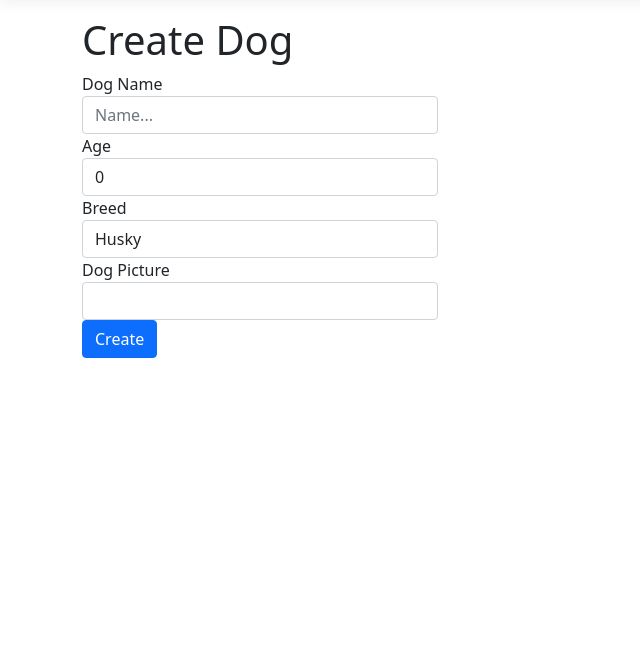
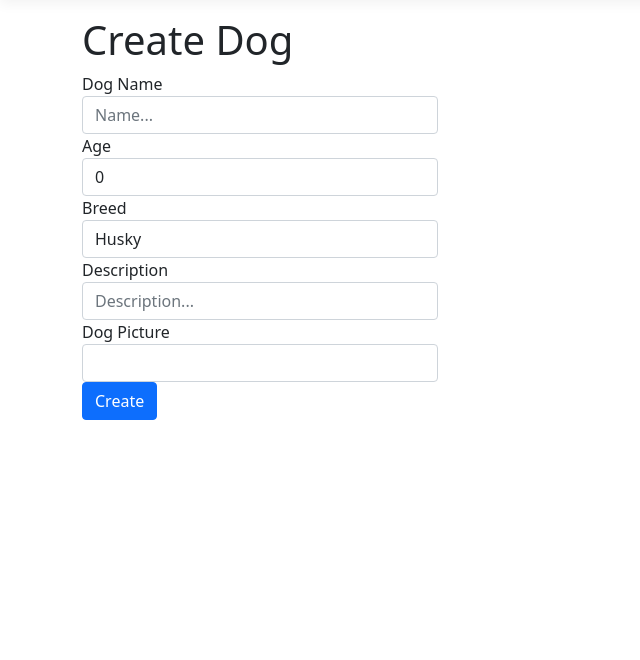
Before and after one commit to bivnv7/LatestWebDogDb, an ASP.NET Core app: page /Dog/Create in a window 1280 px wide. Shown: the part 57-717 px from the top of the page, without its empty margins (0-640 px from the left). Run offline with ASP.NET Core 8, Linux system fonts and the light colour scheme; tables that the repository leaves empty hold one stand-in row (values such as "Sample post"); style sheets or scripts are compiled from the project's sources; some libraries are stand-ins or nearby versions.

Commit message:
provalen opit za description

```diff
--- a/WebDogApp/WebDogApp.Core/Contracts/IDogService.cs
+++ b/WebDogApp/WebDogApp.Core/Contracts/IDogService.cs
@@ -10,11 +10,11 @@ namespace WebDogApp.Core.Contracts
 {
     public interface IDogService
     {
-        bool Create(string name, int age, int breedId, string picture);
-        bool UpdateDog(int dogID, string name, int age, int breedId, string picture);
+        bool Create(string name, int age, int breedId, string picture, string description);
+        bool UpdateDog(int dogID, string name, int age, int breedId, string picture, string description);
         List<Dog> GetDogs();
         Dog GetDogById(int dogID);
         bool RemoveById(int dogID);
-        List<Dog> GetDogs(string searchStringBreed, string searchStringName, string searchStringAge);
+        List<Dog> GetDogs(string searchStringBreed, string searchStringName, string searchStringAge, string searchStringDescription);
     }
 }
--- a/WebDogApp/WebDogApp.Infrastructure/Data/Domain/Dog.cs
+++ b/WebDogApp/WebDogApp.Infrastructure/Data/Domain/Dog.cs
@@ -23,7 +23,7 @@ namespace WebDogApp.Infrastructure.Data.Domain
         public virtual Breed Breed { get; set; } = null!;
 
         public string Picture { get; set; } = null!;
-
+        public string Description { get; set; } = null!;
 
     }
 }
--- a/WebDogApp/WebDogApp/Controllers/DogController.cs
+++ b/WebDogApp/WebDogApp/Controllers/DogController.cs
@@ -18,15 +18,16 @@ namespace WebDogApp.Controllers
             this._breedService = breedsService;
         }
         // GET: DogController
-        public ActionResult Index(string searchStringBreed, string searchStringName, string searchStringAge)
+        public ActionResult Index(string searchStringBreed, string searchStringName, string searchStringAge, string searchStringDescription)
         {
-            List<IndexVM> dogs = _dogService.GetDogs(searchStringBreed, searchStringName, searchStringAge).Select(item => new IndexVM
+            List<IndexVM> dogs = _dogService.GetDogs(searchStringBreed, searchStringName, searchStringAge, searchStringDescription).Select(item => new IndexVM
             {
                 Id = item.Id,
                 Name = item.Name,
                 Age = item.Age,
                 BreedName = item.Breed.Name,
-                Picture = item.Picture
+                Picture = item.Picture,
+                Description = item.Description
             }).ToList();
 
 
@@ -47,7 +48,8 @@ namespace WebDogApp.Controllers
                 Name = item.Name,
                 Age = item.Age,
                 BreedName = item.Breed.Name,
-                Picture = item.Picture
+                Picture = item.Picture,
+                Description = item.Description
             };
             return View(dog);
         }
@@ -62,8 +64,6 @@ namespace WebDogApp.Controllers
             }).ToList();
             return View(dog);
         }
-
-        // POST: DogController/Create
         // POST: DogController/Create
         [HttpPost]
         [ValidateAntiForgeryToken]
@@ -75,7 +75,8 @@ namespace WebDogApp.Controllers
                     dog.Name,
                     dog.Age,
                     dog.BreedId,
-                    dog.Picture
+                    dog.Picture,
+                    dog.Description
                 );
 
                 if (createdId)
@@ -104,7 +105,8 @@ namespace WebDogApp.Controllers
                 Name = item.Name,
                 BreedId = item.BreedId,
                 Age = item.Age,
-                Picture = item.Picture
+                Picture = item.Picture,
+                Description = item.Description
             };
 
             dog.Breeds = _breedService.GetBreeds()
@@ -130,7 +132,8 @@ namespace WebDogApp.Controllers
                     bindingModel.Name,
                     bindingModel.Age,
                     bindingModel.BreedId,
-                    bindingModel.Picture
+                    bindingModel.Picture,
+                    bindingModel.Description
                 );
 
                 if (updated)
@@ -159,7 +162,8 @@ namespace WebDogApp.Controllers
                 Name = item.Name,
                 Age = item.Age,
                 BreedName = item.Breed.Name,
-                Picture = item.Picture
+                Picture = item.Picture,
+                Description = item.Description
             };
 
             return View(dog);
--- a/WebDogApp/WebDogApp/Models/Dog/CreateVM.cs
+++ b/WebDogApp/WebDogApp/Models/Dog/CreateVM.cs
@@ -18,6 +18,9 @@ namespace WebDogApp.Models.Dog
         public int BreedId { get; set; }
         [Display(Name = "Dog Picture")]
         public string Picture { get; set; } = null!;
+        [Display(Name = "Description")]
+        public string Description { get; set; } = null!;
+
         public virtual List<BreedPairViewModel> Breeds { get; set; } = new List<BreedPairViewModel>();
     }
 }
--- a/WebDogApp/WebDogApp/Models/Dog/DeleteVM.cs
+++ b/WebDogApp/WebDogApp/Models/Dog/DeleteVM.cs
@@ -15,6 +15,9 @@ namespace WebDogApp.Models.Dog
         [Display(Name = "Breed")]
         public string BreedName { get; set; } = null!;
         [Display(Name = "Dog Picture")]
+
         public string Picture { get; set; } = null!;
+        [Display(Name = "Description")]
+        public string Description { get; set; } = null!;
     }
 }
--- a/WebDogApp/WebDogApp/Models/Dog/DetailsVM.cs
+++ b/WebDogApp/WebDogApp/Models/Dog/DetailsVM.cs
@@ -13,5 +13,7 @@ namespace WebDogApp.Models.Dog
         public string BreedName { get; set; } = null!;
         [Display(Name = "Dog Picture")]
         public string Picture { get; set; } = null!;
+        [Display(Name = "Description")]
+        public string Description { get; set; } = null!;
     }
 }
--- a/WebDogApp/WebDogApp/Models/Dog/EditVM.cs
+++ b/WebDogApp/WebDogApp/Models/Dog/EditVM.cs
@@ -20,5 +20,7 @@ namespace WebDogApp.Models.Dog
         public virtual List<BreedPairViewModel> Breeds { get; set; } = new List<BreedPairViewModel>();
         [Display(Name = "Dog Picture")]
         public string Picture { get; set; } = null!;
+        [Display(Name = "Description")]
+        public string Description { get; set; } = null!;
     }
 }
--- a/WebDogApp/WebDogApp/Models/Dog/IndexVM.cs
+++ b/WebDogApp/WebDogApp/Models/Dog/IndexVM.cs
@@ -13,5 +13,7 @@ namespace WebDogApp.Models.Dog
         public string BreedName { get; set; } = null!;
         [Display(Name = "Dog Picture")]
         public string Picture { get; set; } = null!;
+        [Display(Name = "Description")]
+        public string Description { get; set; } = null!;
     }
 }
--- a/WebDogApp/WebDogApp/Views/Dog/Create.cshtml
+++ b/WebDogApp/WebDogApp/Views/Dog/Create.cshtml
@@ -29,6 +29,11 @@
                 <span asp-validation-for="BreedId" class="text-danger"></span>
             </div>
             <div class="form-group">
+                <label asp-for="Description" class="control-label"></label>
+                <input asp-for="Description" class="form-control" placeholder="Description..." />
+                <span asp-validation-for="Description" class="text-danger"></span>
+            </div>
+            <div class="form-group">
                 <label asp-for="Picture" class="control-label"></label>
                 <input asp-for="Picture" class="form-control" />
                 <span asp-validation-for="Picture" class="text-danger"></span>
--- a/WebDogApp/WebDogApp/Views/Dog/Delete.cshtml
+++ b/WebDogApp/WebDogApp/Views/Dog/Delete.cshtml
@@ -31,6 +31,12 @@
         <dd class="col-sm-10">
             @Html.DisplayFor(model => model.Picture)
         </dd>
+        <dt class="col-sm-2">
+            @Html.DisplayNameFor(model => model.Description)
+        </dt>
+        <dd class="col-sm-10">
+            @Html.DisplayFor(model => model.Description)
+        </dd>
     </dl>
     <form asp-action="Delete">
         <input type="hidden" asp-for="Id" />
--- a/WebDogApp/WebDogApp/Views/Dog/Details.cshtml
+++ b/WebDogApp/WebDogApp/Views/Dog/Details.cshtml
@@ -32,6 +32,12 @@
             <img src="@Html.DisplayFor(model => model.Picture)" alt="Image"
                  width="100" />
         </dd>
+        <dt class="col-sm-2">
+            @Html.DisplayNameFor(model => model.Description)
+        </dt>
+        <dd class="col-sm-10">
+            @Html.DisplayFor(model => model.Description)
+        </dd>
     </dl>
 </div>
 <div>
--- a/WebDogApp/WebDogApp/Views/Dog/Edit.cshtml
+++ b/WebDogApp/WebDogApp/Views/Dog/Edit.cshtml
@@ -37,6 +37,11 @@
             <div class="form-group">
                 <input type="submit" value="Save" class="btn btn-primary" />
             </div>
+            <div class="form-group">
+                <label asp-for="Description" class="control-label"></label>
+                <input asp-for="Description" class="form-control" />
+                <span asp-validation-for="Description" class="text-danger"></span>
+            </div>
         </form>
     </div>
 </div>
```
Also changed, not shown: WebDogApp/WebDogApp.Core/Services/DogService.cs (+10 -5 lines), WebDogApp/WebDogApp/Views/Dog/Index.cshtml (+38 -43 lines).
